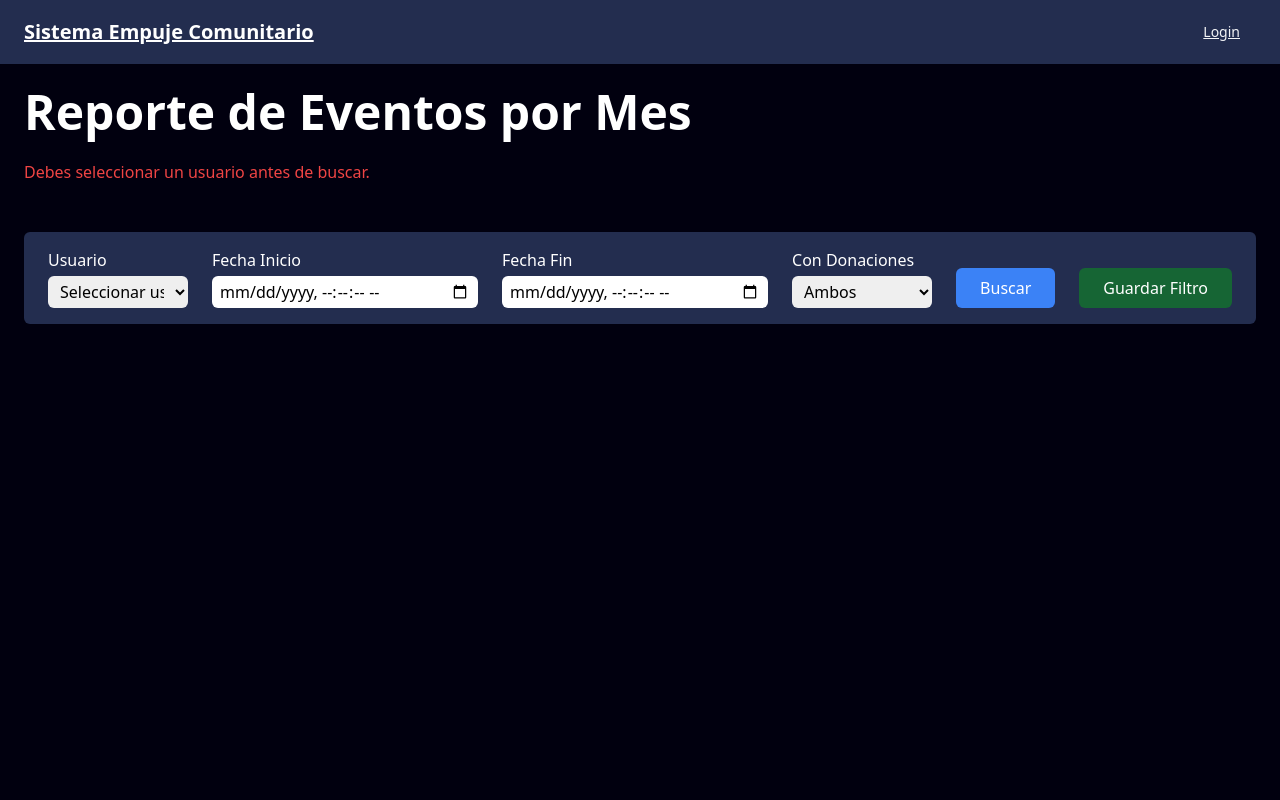
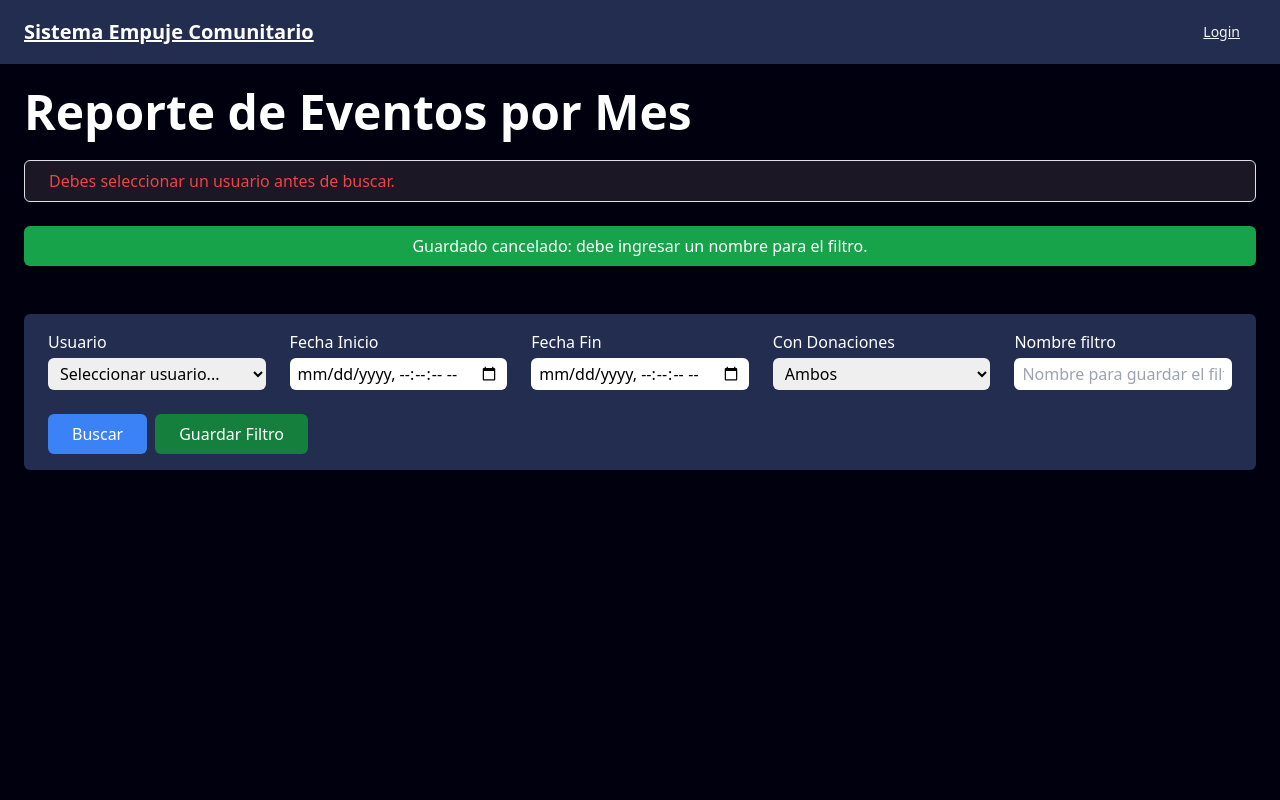
Before and after one commit to rpruiz33/TP-SW-DISTRIBUIDO--TM--GRUPO-A, a React (Create React App) app in the folder front-end/: page /eventreport in a window 1280 px wide. Both pictures are taken after a click on the button "Guardar Filtro". Shown: the top 800 px of the page. Built offline with nearby package versions, Linux system fonts and the light colour scheme.

Commit message:
modificando componente de evet report para que guarde en db

```diff
--- a/front-end/src/componentes/webservice/eventReport.jsx
+++ b/front-end/src/componentes/webservice/eventReport.jsx
@@ -10,20 +10,53 @@ const EventReport = () => {
   const [withDonations, setWithDonations] = useState("AMBOS");
   const [userRole, setUserRole] = useState(localStorage.getItem("userRole") || "");
   const [userData, setUserData] = useState([]);
+  const [message, setMessage] = useState("");
+  const [filterName, setFilterName] = useState("");
+  const [savedFilters, setSavedFilters] = useState([]);
 
-
-
-  // determinar si el input de usuario debe estar habilitado
   const canEditUser = userRole === "COORDINADOR" || userRole === "PRESIDENTE";
 
   useEffect(() => {
     fetchEventReport();
+    if (canEditUser) fetchUsers();
+    fetchSavedFilters();
+  }, []);
 
-    if (canEditUser) {
-      fetchUsers()
+  // 🔹 Hace desaparecer el mensaje automáticamente después de 4 segundos
+  useEffect(() => {
+    if (message) {
+      const timer = setTimeout(() => setMessage(""), 4000);
+      return () => clearTimeout(timer);
     }
+  }, [message]);
 
-  }, []);
+  const fetchSavedFilters = async () => {
+    if (!emailUser) return;
+    try {
+      const query = `
+        query GetFilters($email: String!) {
+          getUserFiltersByEmail(emailOrUsername: $email) {
+            idFilter
+            filterName
+            startDate
+            endDate
+            activate
+            category
+            user { idUser username email }
+          }
+        }
+      `;
+      const resp = await axios.post(
+        "http://localhost:8080/graphql",
+        { query, variables: { email: emailUser } },
+        { headers: { "Content-Type": "application/json" } }
+      );
+      const list = resp?.data?.data?.getUserFiltersByEmail || [];
+      setSavedFilters(list);
+    } catch (err) {
+      console.error("Error fetching saved filters", err);
+    }
+  };
 
   const fetchEventReport = async () => {
     if (!emailUser) {
@@ -37,11 +70,11 @@ const EventReport = () => {
       const query = `
         query GetEventReport($emailUser: String!, $startDate: String, $endDate: String, $withDonations: String) {
           eventReport(
-          emailUser: $emailUser,
-          startDate: $startDate,
-          endDate: $endDate,
-          withDonations: $withDonations)
-          {
+            emailUser: $emailUser,
+            startDate: $startDate,
+            endDate: $endDate,
+            withDonations: $withDonations
+          ) {
             month
             events {
               idEvent
@@ -65,10 +98,10 @@ const EventReport = () => {
       `;
 
       const variables = {
-        emailUser: emailUser,
+        emailUser,
         startDate: startDate || null,
         endDate: endDate || null,
-        withDonations: withDonations
+        withDonations,
       };
 
       const response = await axios.post(
@@ -84,14 +117,11 @@ const EventReport = () => {
     }
   };
 
-
   const fetchUsers = async () => {
-
     try {
       const query = `
         query GetUserList {
-          userList
-          {
+          userList {
             fullName
             roleName
             email
@@ -106,20 +136,38 @@ const EventReport = () => {
       );
 
       setUserData(response.data.data.userList || []);
-
-      console.log("Todo conseguido :D")
+      console.log("Usuarios cargados correctamente");
     } catch (err) {
       console.error(err);
       setError("Error al obtener el listado de usuarios");
     }
-  }
+  };
 
   return (
     <div className="p-6 bg-[#01000F] min-h-screen flex flex-col">
       <h1 className="text-5xl font-bold text-white mb-6">Reporte de Eventos por Mes</h1>
-      {error && <div className="text-red-500 mb-4">{error}</div>}
-      <div className="bg-[#232D4F] px-6 py-3 rounded mb-4 mt-4 flex gap-4 items-end w-full">
-        <div className="flex-1">
+
+      {/* 🔹 Mensaje de error */}
+      {error && (
+        <div className="text-red-500 mb-4 bg-red-100 bg-opacity-10 border border-red-500 px-4 py-2 rounded animate-fadeIn">
+          {error}
+        </div>
+      )}
+
+      {/* 🔹 Mensaje informativo / éxito / error (guardado de filtro) */}
+      {message && (
+        <div
+          className={`mb-4 px-4 py-2 rounded text-white text-center animate-fadeIn ${
+            message.toLowerCase().includes("error") ? "bg-red-600" : "bg-green-600"
+          }`}
+        >
+          {message}
+        </div>
+      )}
+
+      <div className="bg-[#232D4F] px-6 py-3 rounded mb-4 mt-4 flex gap-4 items-end w-full flex-wrap">
+        {/* Usuario */}
+        <div className="flex-1 min-w-[200px]">
           <label className="text-white block mb-1">Usuario</label>
           <select
             value={emailUser}
@@ -136,27 +184,31 @@ const EventReport = () => {
           </select>
         </div>
 
-        <div className="flex-1">
+        {/* Fechas */}
+        <div className="flex-1 min-w-[180px]">
           <label className="text-white block mb-1">Fecha Inicio</label>
           <input
-            type="datetime-local" step="1"
+            type="datetime-local"
+            step="1"
             value={startDate}
             onChange={(e) => setStartDate(e.target.value)}
             className="w-full px-2 py-1 rounded text-black"
           />
         </div>
 
-        <div className="flex-1">
+        <div className="flex-1 min-w-[180px]">
           <label className="text-white block mb-1">Fecha Fin</label>
           <input
-            type="datetime-local" step="1"
+            type="datetime-local"
+            step="1"
             value={endDate}
             onChange={(e) => setEndDate(e.target.value)}
             className="w-full px-2 py-1 rounded text-black"
           />
         </div>
 
-        <div className="flex-1">
+        {/* Donaciones */}
+        <div className="flex-1 min-w-[150px]">
           <label className="text-white block mb-1">Con Donaciones</label>
           <select
             value={withDonations}
@@ -169,29 +221,89 @@ const EventReport = () => {
           </select>
         </div>
 
-        <div className="flex-none">
+        {/* Nombre del filtro */}
+        <div className="flex-1 min-w-[200px]">
+          <label className="text-white block mb-1">Nombre filtro</label>
+          <input
+            type="text"
+            value={filterName}
+            onChange={(e) => setFilterName(e.target.value)}
+            placeholder="Nombre para guardar el filtro"
+            className="w-full px-2 py-1 rounded text-black"
+          />
+        </div>
+
+        {/* Botones */}
+        <div className="flex gap-2">
           <button
             onClick={() => fetchEventReport()}
-            className="px-6 py-2 bg-blue-500 text-white rounded hover:bg-blue-600"
+            className="px-6 py-2 bg-blue-500 text-white rounded hover:bg-blue-600 transition"
           >
             Buscar
           </button>
 
-        </div>
+          <button
+            onClick={async () => {
+              const name = filterName.trim();
+              if (!name) {
+                setMessage("Guardado cancelado: debe ingresar un nombre para el filtro.");
+                return;
+              }
 
-        <div className="flex-none">
-          <button
-            onClick={console.log("Guardado")}
-            className="px-6 py-2 bg-green-800 text-white rounded hover:bg-green-900"
+              if (!emailUser) {
+                setMessage("No se encontró usuario. Seleccione un usuario antes de guardar.");
+                return;
+              }
+
+              let activate = null;
+              if (withDonations === "SI") activate = true;
+              else if (withDonations === "NO") activate = false;
+
+              const input = {
+                filterName: name,
+                startDate: startDate || null,
+                endDate: endDate || null,
+                activate: activate,
+                category: null,
+              };
+
+              const mutation = `
+                mutation Save($input: DonationFilterDTO!, $email: String!) {
+                  saveDonationFilter(input: $input, emailOrUsername: $email)
+                }
+              `;
+
+              try {
+                const resp = await axios.post(
+                  "http://localhost:8080/graphql",
+                  { query: mutation, variables: { input, email: emailUser } },
+                  { headers: { "Content-Type": "application/json" } }
+                );
+
+                const ok = resp?.data?.data?.saveDonationFilter;
+                if (ok) {
+                  setMessage("✅ Filtro guardado correctamente en la base de datos.");
+                  setFilterName("");
+                  await fetchSavedFilters();
+                } else {
+                  setMessage("❌ Error al guardar el filtro (respuesta del servidor: false).");
+                }
+              } catch (err) {
+                console.error(err);
+                setMessage("❌ Error al comunicarse con el servidor al guardar el filtro.");
+              }
+            }}
+            className="px-6 py-2 bg-green-700 text-white rounded hover:bg-green-800 transition"
           >
             Guardar Filtro
           </button>
         </div>
       </div>
+
+      {/* Render del reporte */}
       {eventData.map((group) => (
         <div key={group.month} className="mb-10">
           <h2 className="text-3xl font-semibold text-blue-400 mb-3">{group.month}</h2>
-
           <table className="min-w-full border border-gray-700 text-center">
             <thead>
               <tr className="bg-gray-900 text-white">
@@ -208,11 +320,12 @@ const EventReport = () => {
                   <td className="px-4 py-2 border border-gray-700">{event.nameEvent}</td>
                   <td className="px-4 py-2 border border-gray-700">{event.descriptionEvent}</td>
                   <td className="px-4 py-2 border border-gray-700">{event.dateRegistration}</td>
-
                   <td className="px-4 py-2 border border-gray-700">
                     {event.members.length > 0 ? (
                       <details>
-                        <summary className="text-blue-400 hover:underline cursor-pointer">Ver Miembros</summary>
+                        <summary className="text-blue-400 hover:underline cursor-pointer">
+                          Ver Miembros
+                        </summary>
                         <ul className="mt-2 text-left">
                           {event.members.map((m, i) => (
                             <li key={i} className="border-b border-gray-700 py-1">
@@ -225,11 +338,12 @@ const EventReport = () => {
                       "N/A"
                     )}
                   </td>
-
                   <td className="px-4 py-2 border border-gray-700">
                     {event.donations.length > 0 ? (
                       <details>
-                        <summary className="text-blue-400 hover:underline cursor-pointer">Ver Donaciones</summary>
+                        <summary className="text-blue-400 hover:underline cursor-pointer">
+                          Ver Donaciones
+                        </summary>
                         <ul className="mt-2 text-left">
                           {event.donations.map((d, i) => (
                             <li key={i} className="border-b border-gray-700 py-1">
--- a/front-end/src/componentes/webservice/webservice.jsx
+++ b/front-end/src/componentes/webservice/webservice.jsx
@@ -16,7 +16,7 @@ const WebService = () => {
   return (
     <div className="min-h-screen flex flex-col bg-[#01000F]">
       <div className="flex-grow flex flex-col items-center justify-center gap-8 p-6">
-        <h1 className="text-3xl font-bold text-white">Web Service Options</h1>
+        <h1 className="text-3xl font-bold text-white">Web Service Opciones</h1>
 
         <div className="flex flex-wrap gap-8 justify-center">
 
```
